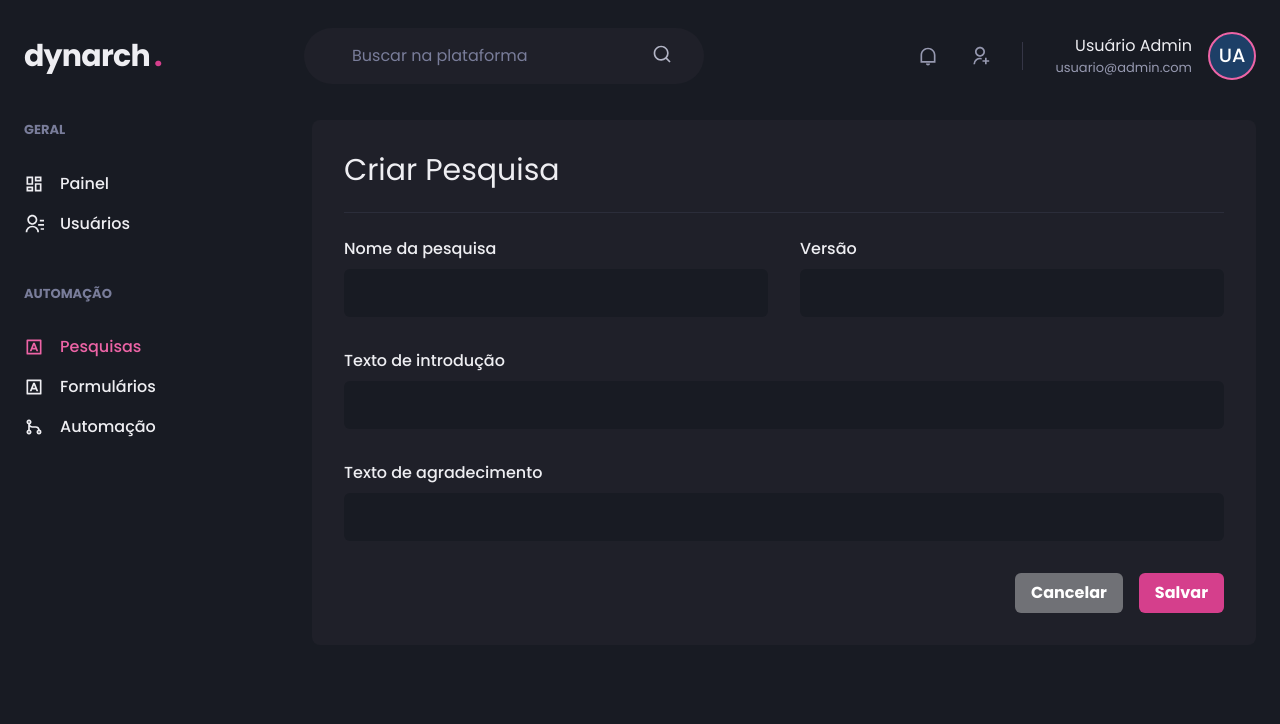
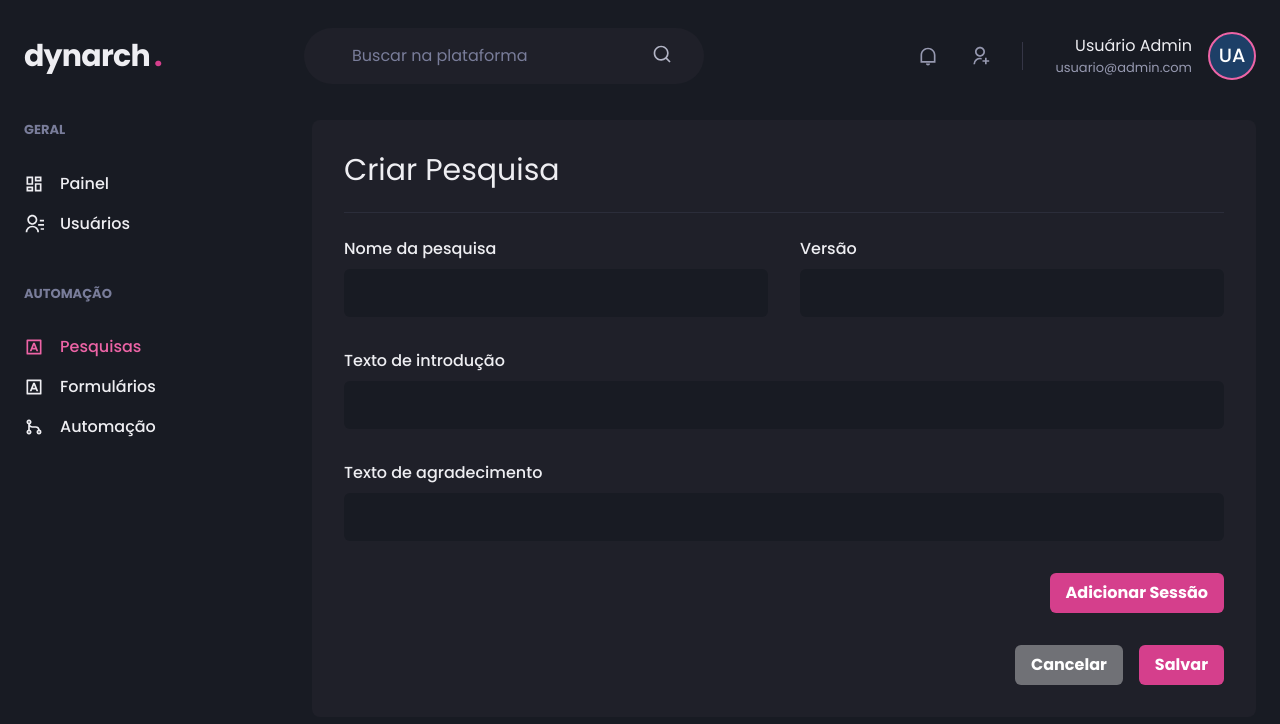
Before and after one commit to sergiogomes/dynamic-research, a Next.js app: page /pesquisas/adicionar in a window 1280 px wide. Shown: the top 724 px of the page. Built offline with nearby package versions, Linux system fonts and the light colour scheme; what miragejs would draw is missing.

Commit message:
feat: :necktie: create a hook for the add research page

```diff
--- a/src/pages/pesquisas/adicionar.tsx
+++ b/src/pages/pesquisas/adicionar.tsx
@@ -1,50 +1,15 @@
-import { SubmitHandler, useForm } from 'react-hook-form';
-import { useMutation } from 'react-query';
-import { useRouter } from 'next/router';
+
 import Link from 'next/link';
-import * as yup from 'yup';
-
 import { Box, Button, Divider, Flex, HStack, SimpleGrid, VStack } from '@chakra-ui/react';
-import { yupResolver } from '@hookform/resolvers/yup';
 
 import { Input } from '../../components/Form/Input';
 import { Header } from '../../components/Header';
 import { Heading } from '../../components/Heading';
 import { Sidebar } from '../../components/Sidebar';
-import { api } from '../../services/api';
-import { queryClient } from '../../services/queryClient';
-import { IResearch } from '../../interfaces/IResearch';
+import { useAddResearch } from '../../services/hooks/useAddResearch';
 
-const createResearchFormSchema = yup.object().shape({
-  name: yup.string().required('Nome é obrigatório').min(3),
-});
-
-export default function CreateResearch() {
-  const router = useRouter();
-
-  const createResearch = useMutation(async (research: IResearch) => {
-    const response = await api.post('pesquisas', {
-      research: {
-        ...research,
-        created_at: new Date(),
-      }
-    });
-
-    return response.data.research;
-  }, {
-    onSuccess: () => {
-      queryClient.invalidateQueries('pesquisas');
-    }
-  });
-
-  const { register, handleSubmit, formState } = useForm({
-    resolver: yupResolver(createResearchFormSchema)
-  });
-
-  const handleCreateResearch: SubmitHandler<IResearch> = async (data) => {
-    await createResearch.mutateAsync(data);
-    router.push('/pesquisas');
-  }
+const CreateResearch = () => {
+  const { register, handleSubmit, formState, handleCreateResearch } = useAddResearch();
 
   return (
     <Box>
@@ -109,6 +74,12 @@ export default function CreateResearch() {
 
           <Flex marginTop="8" justify="flex-end">
             <HStack spacing="4">
+              <Button colorScheme="pink" type="submit">Adicionar Sessão</Button>
+            </HStack>
+          </Flex>
+
+          <Flex marginTop="8" justify="flex-end">
+            <HStack spacing="4">
               <Link href="/pesquisas" passHref>
                 <Button colorScheme="whiteAlpha">Cancelar</Button>
               </Link>
@@ -120,3 +91,5 @@ export default function CreateResearch() {
     </Box >
   );
 }
+
+export default CreateResearch;
--- /dev/null
+++ b/src/services/hooks/useAddResearch.ts
@@ -0,0 +1,53 @@
+import { useRouter } from 'next/router';
+import { FieldValues, FormState, SubmitHandler, useForm, UseFormHandleSubmit, UseFormRegister } from 'react-hook-form';
+import { useMutation } from 'react-query';
+import * as yup from 'yup';
+
+import { yupResolver } from '@hookform/resolvers/yup';
+
+import { api } from '../../services/api';
+import { queryClient } from '../../services/queryClient';
+import { IResearch } from '../../interfaces/IResearch';
+
+export const useAddResearch = (): useAddResearchReturn => {
+  const router = useRouter();
+
+  const createResearchFormSchema = yup.object().shape({
+    name: yup.string().required('Nome é obrigatório').min(3),
+  });
+
+  const createResearch = useMutation(async (research: IResearch) => {
+    const response = await api.post('pesquisas', {
+      research: {
+        ...research,
+        created_at: new Date(),
+      }
+    });
+
+    return response.data.research;
+  }, {
+    onSuccess: () => {
+      queryClient.invalidateQueries('pesquisas');
+    }
+  });
+
+  const { register, handleSubmit, formState } = useForm({
+    resolver: yupResolver(createResearchFormSchema)
+  });
+
+  const handleCreateResearch: SubmitHandler<IResearch> = async (data) => {
+    // await createResearch.mutateAsync(data);
+    router.push('/pesquisas');
+  }
+
+  return {
+    register, handleSubmit, formState, handleCreateResearch
+  }
+}
+
+interface useAddResearchReturn {
+  register: UseFormRegister<FieldValues>;
+  handleSubmit: UseFormHandleSubmit<FieldValues>;
+  formState: FormState<FieldValues>;
+  handleCreateResearch: SubmitHandler<IResearch>;
+}
```
Also changed, not shown: src/pages/pesquisas/index.tsx (line endings or trailing spaces).
